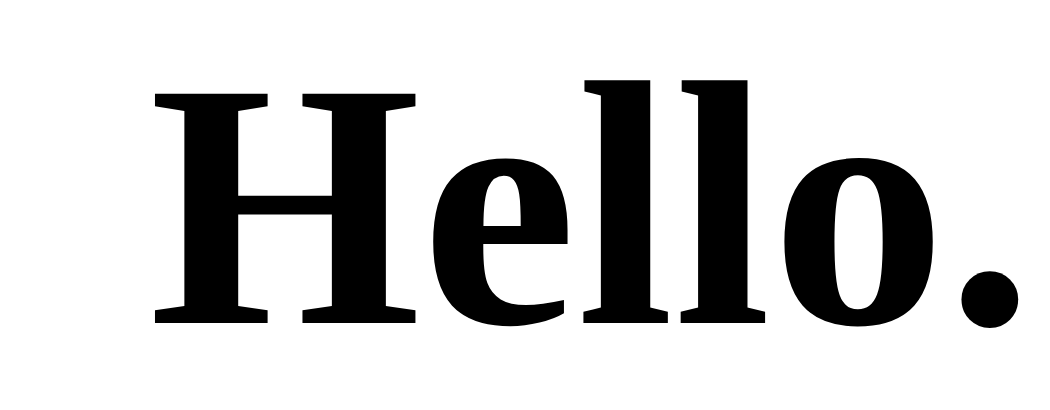
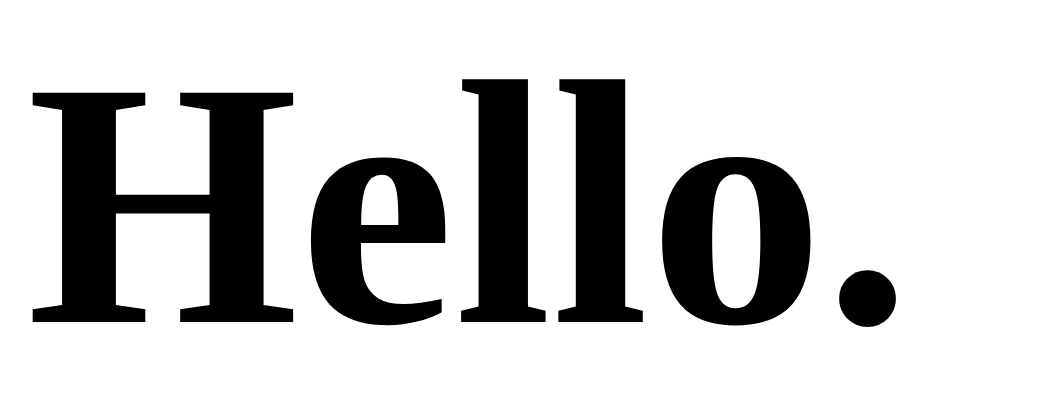
Before and after one commit to CoffeeCoder1015/CoffeeCoder1015, a plain HTML site: page index.html in a window 1280 px wide. Shown: the part 196-606 px from the top of the page, without its empty margins (171-1221 px from the left). Drawn offline with Linux system fonts and the light colour scheme.

Commit message:
it wasn't centered and that kinda pissed me off

```diff
--- a/index.html
+++ b/index.html
@@ -2,15 +2,19 @@
 <html>
    <head>
       <style>
-        #title{
-            font-size:350px;
+         body {
+            display: flex;
+            justify-content: center;
+            align-items: center;
+            margin: 0;
+            height: 100vh;
+         }
+
+         #title {
+            font-size: 350px;
             font-weight: bold;
-            margin: 0;
             padding: 0;
-            position: absolute;
-            top: 25%;
-            left: 25%;
-        }
+         }
       </style>
    </head>
     <body>
```
